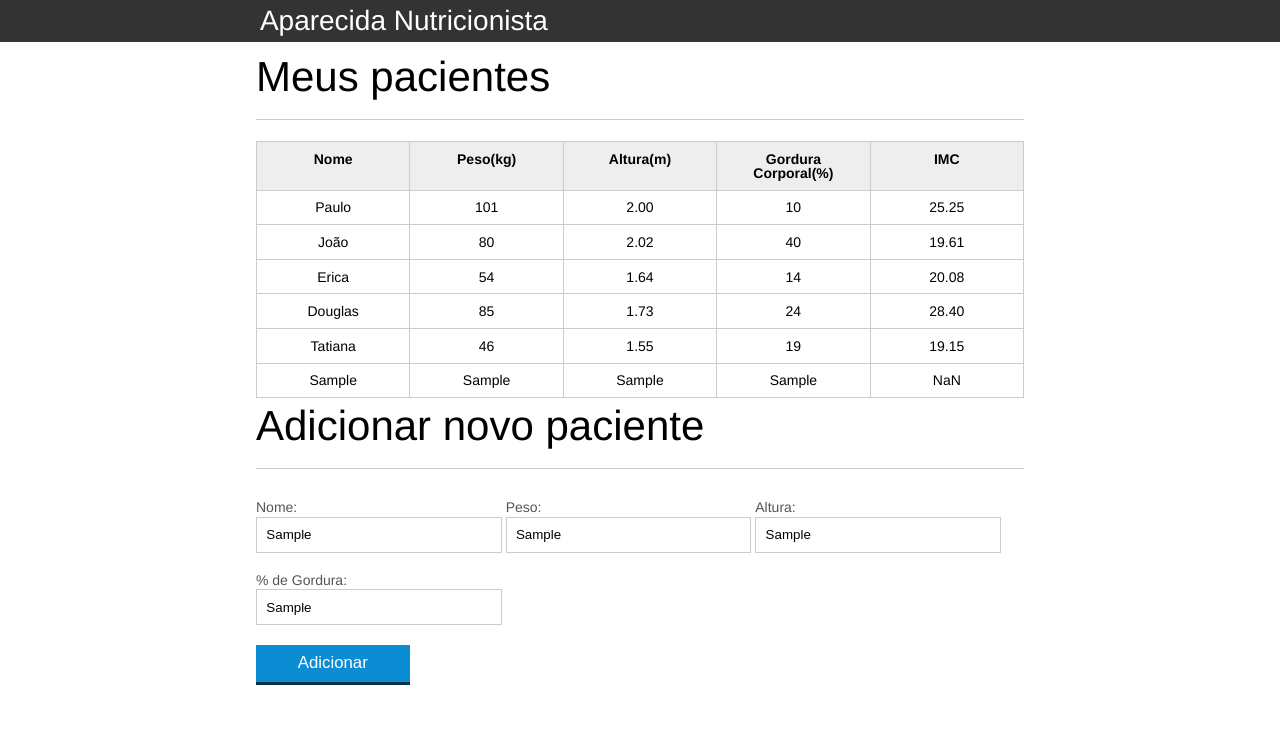
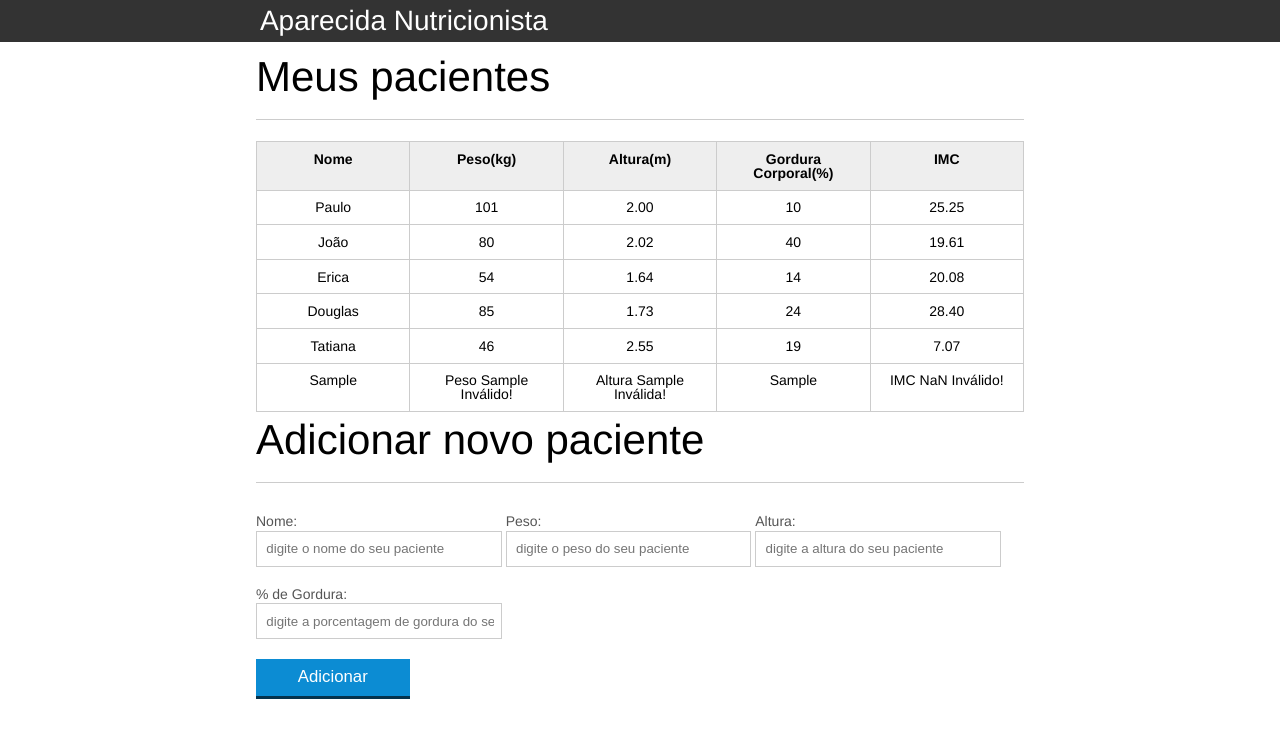
Before and after one commit to airton-canale/curso-js-alura, a plain HTML site: page index.html in a window 1280 px wide. Both pictures are taken after typing "Sample", "Sample", "Sample", "Sample" into the empty fields and a click on the button "Adicionar". Drawn offline with Linux system fonts and the light colour scheme.

Commit message:
evoluindo curso

```diff
--- a/css/index.css
+++ b/css/index.css
@@ -115,7 +115,6 @@ button{
 }
 
 button:active{
-	margin-top:0px;
 	border: 0;
 }
 
--- a/index.html
+++ b/index.html
@@ -63,7 +63,7 @@
 						<tr class="paciente" >
 							<td class="info-nome">Tatiana</td>
 							<td class="info-peso">46</td>
-							<td class="info-altura">1.55</td>
+							<td class="info-altura">2.55</td>
 							<td class="info-gordura">19</td>
 							<td class="info-imc">0</td>
 						</tr>
--- a/js/calcula-imc.js
+++ b/js/calcula-imc.js
@@ -1,66 +1,49 @@
-var titulo = document.querySelector(".titulo")
-titulo.textContent = "Aparecida Nutricionista"
+var titulo = document.querySelector(".titulo");
+titulo.textContent = "Aparecida Nutricionista";
 
 var pacientes = document.querySelectorAll(".paciente");
 
-for (var i = 0; i < pacientes.length; i++){
-
-var paciente = pacientes[i]
+for (var i = 0; i < pacientes.length; i++) {
+  var paciente = pacientes[i];
 
   var tdPeso = paciente.querySelector(".info-peso");
   var peso = tdPeso.textContent;
 
   var tdAltura = paciente.querySelector(".info-altura");
-var altura = tdAltura.textContent
+  var altura = tdAltura.textContent;
 
   var tdImc = paciente.querySelector(".info-imc");
 
-var pesoOk = validaPesoIndex(peso)
-var alturaOk = validaAlturaIndex(altura)
+  var pesoOk = validaPesoIndex(peso);
+  var alturaOk = validaAlturaIndex(altura);
 
-if (alturaOk && pesoOk){
-  var imc = peso / (altura * altura);
-  tdImc.textContent = imc.toFixed(2)
-  var imc = calculaImc(peso,altura)
+  var imc = calculaImc(peso, altura);
+  tdImc.textContent = imc;
+
+  if (!pesoOk) {
+    tdPeso.textContent = `Peso ${peso} Inválido!`;
   }
 
-if ( peso <= 0 || peso >= 1000){
-  pesoOk = false
-  tdPeso.textContent = (peso + " " + "Peso Inválido!")
+  if (!alturaOk) {
+    tdAltura.textContent = `Altura ${altura} Inválida!`;
   }
 
-if ( altura <= 0 || altura >= 3){
-  alturaOk = false
-  tdAltura.textContent = `${altura} Altura Inválida!`
-}
-
-if ( pesoOk == false && alturaOk == false){
-  tdImc.textContent = ("IMC Inválido!")
-  paciente.classList.add("paciente-invalido")
-}
-
-if ( pesoOk && alturaOk == false ){
-  tdImc.textContent = ("Altura Inválida!")
-  paciente.classList.add ("paciente-invalido")
-}
-
-if ( pesoOk == false && alturaOk){
-  tdImc.textContent = ("Peso Inválido!")
-  paciente.classList.add ("paciente-invalido")
+  if (!pesoOk || !alturaOk) {
+    tdImc.textContent = `IMC ${imc} Inválido!`;
+    paciente.classList = "paciente-invalido";
   }
 }
 
-function calculaImc(peso,altura){
-  var imc = 0
-  imc = peso / (altura * altura)
-  return imc.toFixed(2)
+function calculaImc(peso, altura) {
+  var imc = 0;
+  imc = peso / (altura * altura);
+  return imc.toFixed(2);
 }
 
-function validaPesoIndex(peso){
-  return peso >=0 && peso <= 200
+function validaPesoIndex(peso) {
+  return peso >= 0 && peso <= 200;
 }
 
-
-  function validaAlturaIndex(altura){
-    return altura >= 0 && altura < 3
+function validaAlturaIndex(altura) {
+  return altura >= 0 && altura <= 3;
 }
--- a/js/form.js
+++ b/js/form.js
@@ -1,79 +1,69 @@
-var botaoAdicionar = document.querySelector("#adicionar-paciente")
-botaoAdicionar.addEventListener("click",function(event){
-  event.preventDefault()
+var botaoAdicionar = document.querySelector("#adicionar-paciente");
+botaoAdicionar.addEventListener("click", function (event) {
+  event.preventDefault();
 
-  var form = document.querySelector("#form-adiciona")
-  var paciente = adicionarPacienteFormulario(form)
+  var form = document.querySelector("#form-adiciona");
+  var paciente = adicionarPacienteFormulario(form);
 
-  var pacienteTr = montaTr(paciente)
+  var pacienteTr = montaTr(paciente);
 
-  var tabela = document.querySelector('#tabela-pacientes')
+  var tabela = document.querySelector("#tabela-pacientes");
 
-  tabela.appendChild(pacienteTr)
+  tabela.appendChild(pacienteTr);
+  form.reset();
+});
 
-})
-
-  function adicionarPacienteFormulario(form){
-
-    var paciente = {
+function adicionarPacienteFormulario(form) {
+  var paciente = {
     nome: form.nome.value,
     peso: form.peso.value,
     altura: form.altura.value,
     gordura: form.gordura.value,
-    imc: calculaImc(form.peso.value, form.altura.value)
-  }
-    return paciente
-  }
+    imc: calculaImc(form.peso.value, form.altura.value),
+  };
+  return paciente;
+}
 
-  function montaTr(paciente){
+function montaTr({ nome, peso, altura, gordura, imc }) {
+  var pacienteTr = document.createElement("tr");
+  pacienteTr.classList.add("paciente");
 
-    var pacienteTr = document.createElement("tr")
-    var nomeTd = document.createElement("td")
-    var pesoTd = document.createElement("td")
-    var alturaTd = document.createElement("td")
-    var gorduraTd = document.createElement("td")
-    var imcTd = document.createElement("td")
+  pacienteTr.appendChild(montaTd(nome, "info-nome"));
+  pacienteTr.appendChild(montaTd(textoPesoPaciente(peso), "info-peso"));
+  pacienteTr.appendChild(montaTd(textoAlturaPaciente(altura), "info-altura"));
+  pacienteTr.appendChild(montaTd(gordura, "info-gordura"));
+  pacienteTr.appendChild(
+    montaTd(textoImcPaciente(peso, altura, imc), "info-imc")
+  );
 
-    nomeTd.textContent = paciente.nome
-    pesoTd.textContent = paciente.peso
-    alturaTd.textContent = paciente.altura
-    gorduraTd.textContent = paciente.gordura
-    imcTd.textContent = paciente.imc
+  return pacienteTr;
+}
 
-    pacienteTr.appendChild(nomeTd)
-    pacienteTr.appendChild(pesoTd)
-    pacienteTr.appendChild(alturaTd)
-    pacienteTr.appendChild(gorduraTd)
-    pacienteTr.appendChild(imcTd)
+function textoPesoPaciente(peso) {
+  var pesoOk = validaPesoIndex(peso);
+  if (pesoOk) return peso;
+  return `Peso ${peso} Inválido!`;
+}
 
-    return pacienteTr
-  }
+function textoAlturaPaciente(altura) {
+  var alturaOk = validaAlturaIndex(altura);
+  if (alturaOk) return altura;
+  return `Altura ${altura} Inválida!`;
+}
 
-  function textoPesoEalturaPaciente({peso}){
-    var peso = validaPesoIndex(peso)
-    if (peso) return (
-      pacienteTr.appendChild(peso)
-    )
-    else peso.textContent = `Peso ${peso} Inválido!`
+function textoImcPaciente(peso, altura, imc) {
+  var pesoOk = validaPesoIndex(peso);
+  var alturaOk = validaAlturaIndex(altura);
+  var imc = peso / (altura * altura);
 
-  }
+  if (alturaOk && pesoOk) return imc;
+  console.log({ peso, altura, imc });
+  return `IMC ${imc.toFixed(2)} Inválido!`;
+}
 
-
-  // function textoAlturaPaciente({altura}){
-  //   var alturaOk = validaAlturaIndex(altura)
-  //   var alturaTd = altura
-  //   if (alturaOk) return(
-  //     alturaTd.textContent = `Altura ${altura} Inválida!`
-  //   )
-  //   else var alturaTd = document.createElement("td")
-
-  // }
-  // var imcOk = alturaOk && pesoOk
-
-  // function textoImcPaciente({peso, altura}){
-  //   var imcOk = calculaImc(peso, altura)
-  //   if (imcOk) return(
-  //     imcTd.textContent = `IMC inválido!`
-  //   )
-  //   else var imcTd = document.createElement ("td")
-  // }
+function montaTd(dado, classe) {
+  var td = document.createElement("td");
+  td.textContent = dado;
+  td.classList = classe;
+  return td;
+}
```
Lines whose indentation alone changed are shown as unchanged.
